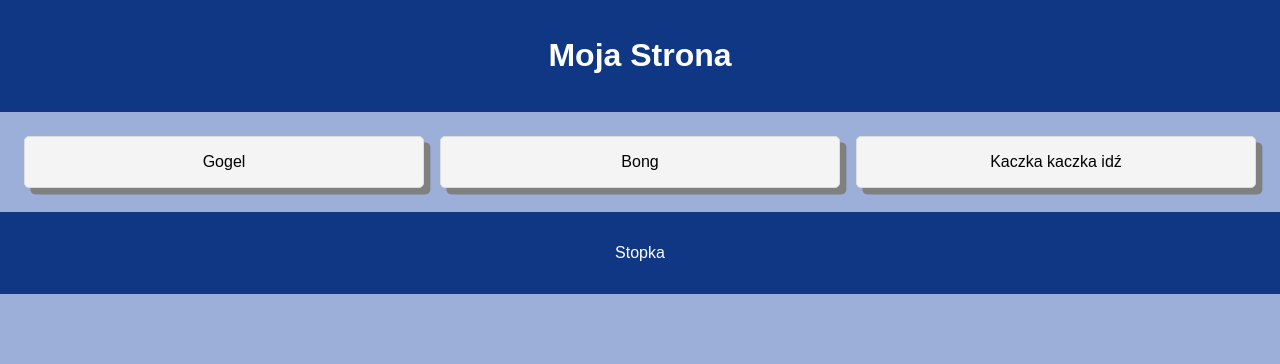
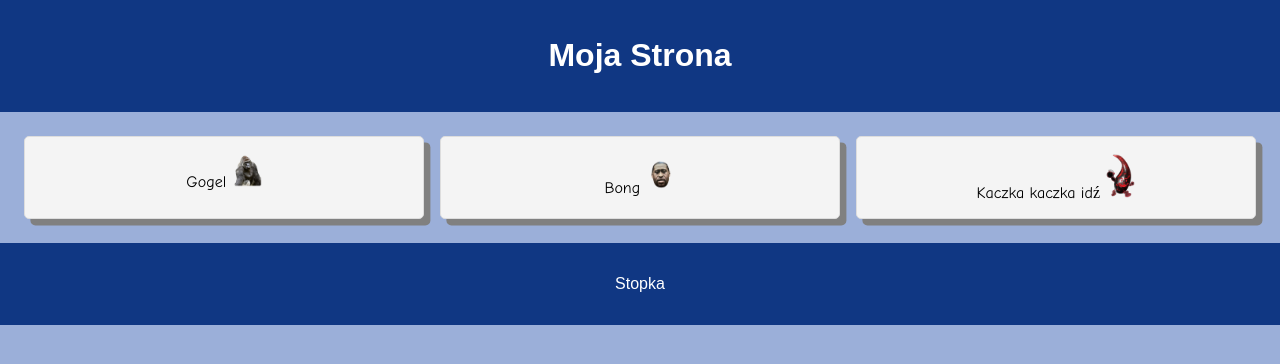
Before and after one commit to MlcodeDev/Zadanie-3, a plain HTML site: page index.html in a window 1280 px wide. Drawn offline with Linux system fonts and the light colour scheme.

Commit message:
Finished xD

```diff
--- a/index.html
+++ b/index.html
@@ -11,9 +11,9 @@
         <h1>Moja Strona</h1>
     </header>
     <main class="container">
-        <a href="https://www.google.com/" class="box">Gogel</a>
-        <a href="https://www.bing.com" class="box">Bong</a>
-        <a href="https://duckduckgo.com/" class="box">Kaczka kaczka idź</a>
+        <a href="https://www.google.com/" class="box">Gogel <img src="assets/bimbom.png"></a>
+        <a href="https://www.bing.com" class="box">Bong <img src="assets/ballz.png" alt=""></a>
+        <a href="https://duckduckgo.com/" class="box">Kaczka kaczka idź <img src="assets/kuva.png" alt=""></a>
     </main>
     <footer>
         <p>Stopka</p>
--- a/styles.css
+++ b/styles.css
@@ -1,3 +1,5 @@
+@import url('https://fonts.googleapis.com/css2?family=Comic+Neue:ital,wght@0,300;0,400;0,700;1,300;1,400;1,700&display=swap');
+
 a {
   text-decoration: none;
 }
@@ -8,6 +10,8 @@ a {
   --clr-black: #000000;
   --clr-font: #ffffff;
   --clr-body: var(--clr-primary);
+
+  --ff-alt: "Comic Neue", serif;
 }
 
 body {
@@ -43,11 +47,17 @@ header, footer {
   border-radius: 5px;
   box-shadow: .4em .4em var(--clr-tetriary);
   transition: all ease .5s;
+  font-family: var(--ff-alt);
 }
 
 .box:hover {
   background-color: #8d99ae;
   color: white;
+}
+
+.box img {
+  max-width: 30px;
+  height: auto;
 }
 
 /* Style responsywne */
```
Also changed, not shown: assets/ballz.png (added), assets/bimbom.png (added), assets/kuva.png (added), assets/kuva.webp (added).
